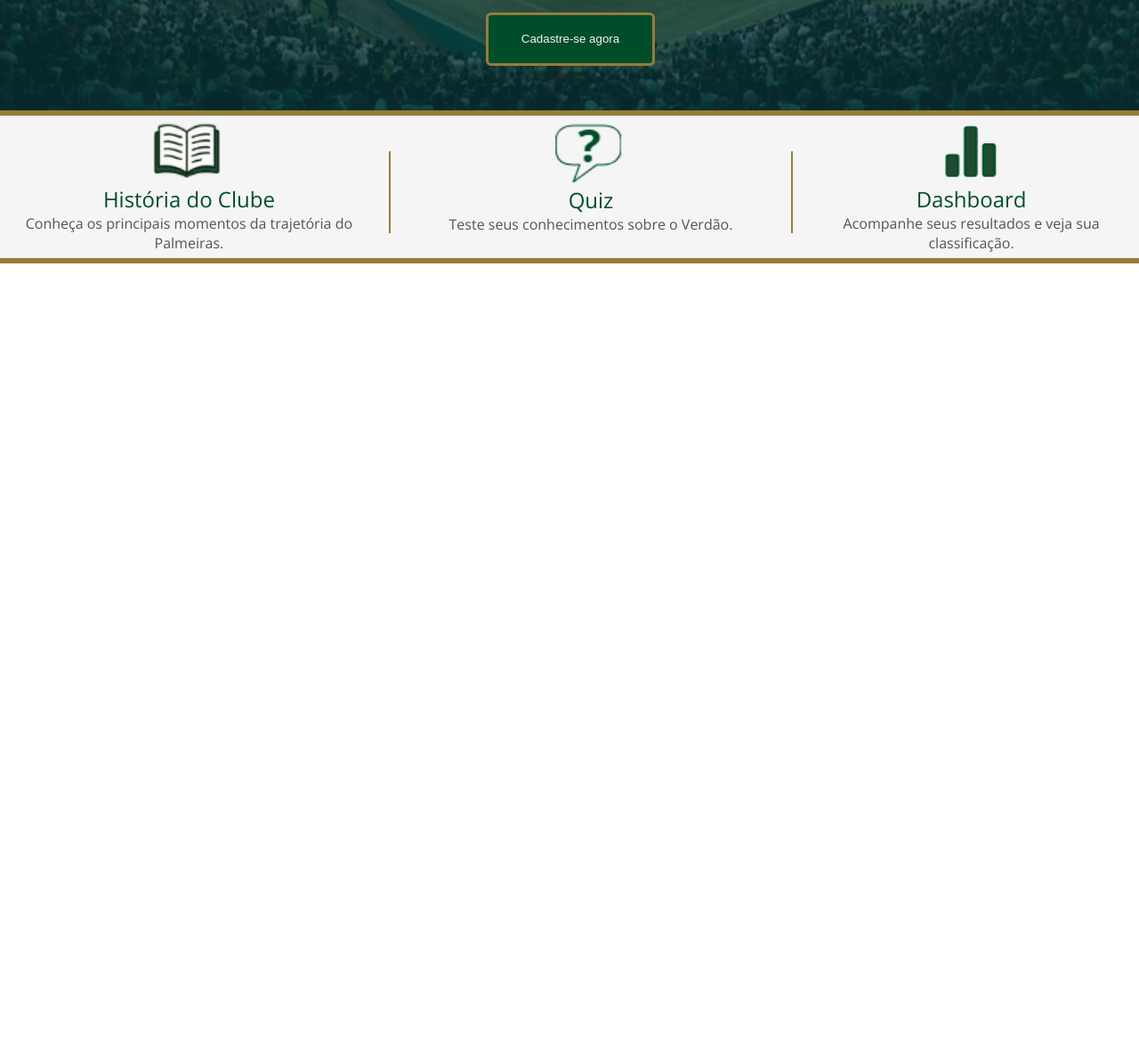
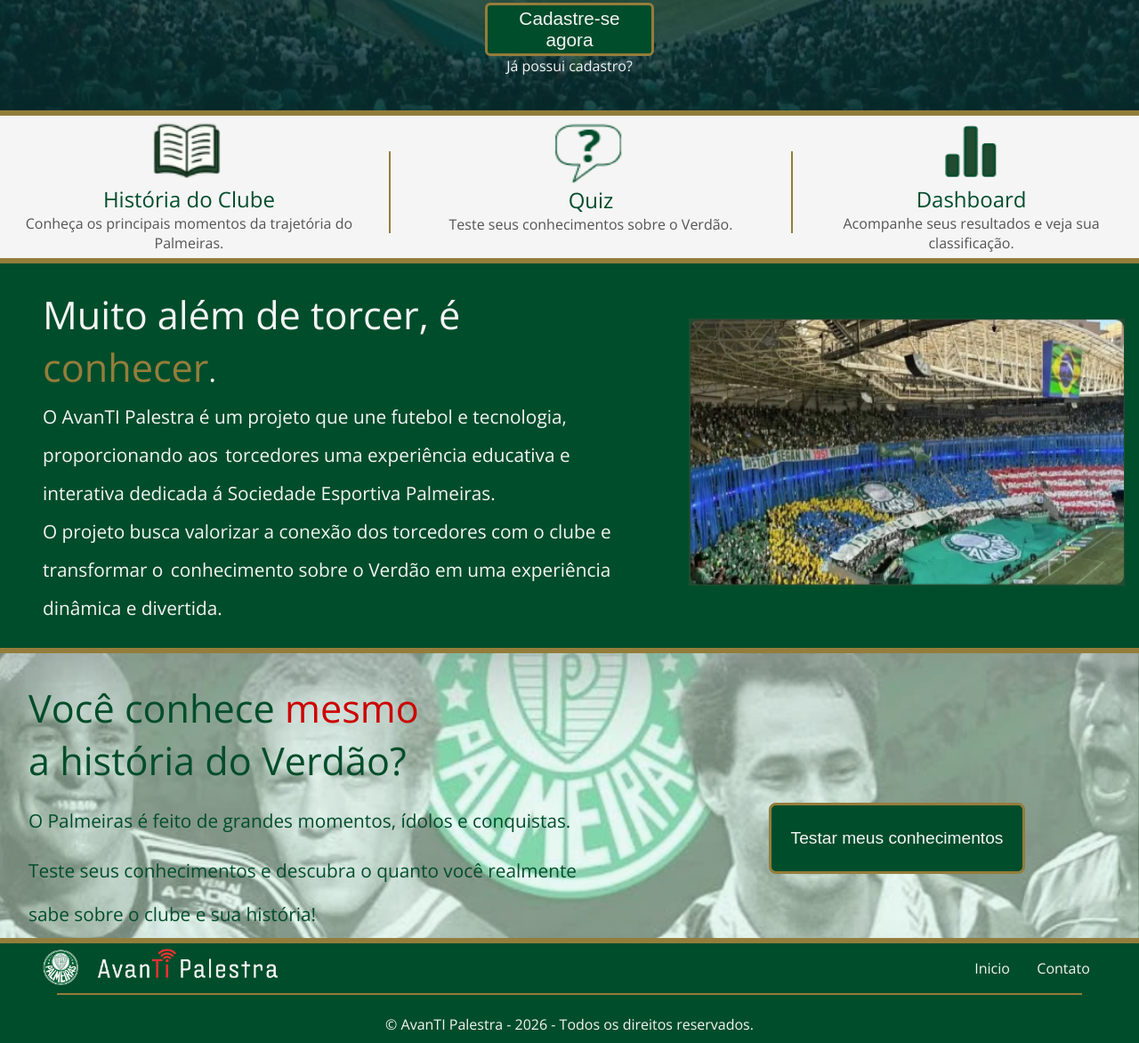
Before and after one commit to vinikenzosptech/AvanTI-Palestra, a website: page public/index.html in a window 1280 px wide. Shown: the part 434-1606 px from the top of the page at 89% size. Before the commit the page ends 800 px from the top, so only its background shows below. Drawn offline with nearby package versions, Linux system fonts and the light colour scheme.

Commit message:
Adição das seções com o chamariz da página e o footer

```diff
--- a/public/css/style.css
+++ b/public/css/style.css
@@ -4,6 +4,7 @@ body{
     margin: 0;
     padding: 0;
     font-family: 'Open Sans', sans-serif;
+    width: auto;
 }
 
 .home-header{
@@ -46,7 +47,7 @@ body{
     justify-content: center;
     align-items: center;
     height: 450px;
-    width: 100%;
+    width: auto;
     color: #f5f5f5;
     font-size: xxx-large;
     padding: 1px;
@@ -84,9 +85,10 @@ body{
     align-items: center;
     color: #f5f5f5;
     border-radius: 6px;
+    font-size: 1.3rem;
 }
 
-#secao-descricao{
+#secao-funcionalidade{
     background-color: #f5f5f5;
     height: 10rem;
     display: flex;
@@ -96,7 +98,7 @@ body{
 
 }
 
-#funcionalidade-descricao-1{
+#funcionalidade-1{
     display: flex;
     flex-direction: column;
     justify-content: center;
@@ -105,7 +107,7 @@ body{
     text-align: center;
 }
 
-#funcionalidade-descricao-2{
+#funcionalidade-2{
     display: flex;
     flex-direction: column;
     justify-content: center;
@@ -115,7 +117,7 @@ body{
     margin-bottom: 20px;
 }
 
-#funcionalidade-descricao-3{
+#funcionalidade-3{
     display: flex;
     flex-direction: column;
     justify-content: center;
@@ -125,11 +127,11 @@ body{
 }
 
 
-.titulo-descricao{
+.titulo-funcionalidade{
     font-size: x-large;
 }
 
-.frase-descricao{
+.frase-funcionalidade{
     color: #545454;
 
 }
@@ -140,3 +142,107 @@ body{
     height: 90px;
     margin-top: 40px;
 }
+
+#secao-descricao{
+    background-color: #004d2b;
+    height: 25rem;
+    display: flex;
+    flex-direction: row;
+    color: #f5f5f5;
+    font-size:2rem;
+    align-items: center;
+    padding: 1rem;
+
+}
+
+#descricao-titulo{
+    font-size: 2.7rem;
+}
+
+#img-descricao{
+    margin-left: 5rem;
+}
+
+.descricao-texto{
+    font-size: 1.3rem;
+}
+
+#projeto-descricao{
+    width: 50rem;
+    margin-left: 2rem;
+}
+
+
+#secao-chamariz{
+    background: url("../assets/imgs/idolos_banner.png") center / 100% 100% no-repeat;
+    height: 20rem;
+    width: 100%;
+    display: flex;
+    flex-direction: row;
+}
+
+#titulo-chamariz{
+    color: #004d2b;
+    font-size: 2.7rem;
+    width: 50rem;
+    padding: 2rem;
+}
+
+.texto-chamariz{
+    font-size: 1.3rem;
+}
+
+#botao-testar{
+    background-color: #004d2b;
+    border: solid 3px;
+    border-color: #947d3b;
+    height: 5rem;
+    width: 18rem;
+    display: flex;
+    justify-content: center;
+    align-items: center;
+    color: #f5f5f5;
+    border-radius: 8px;
+    margin-right: 8rem;
+    margin-left: auto;
+    align-self: center;
+    margin-top: 6rem;
+    font-size: 1.2rem;
+}
+
+.footer{
+    display: flex;
+    background-color: #004d2b;
+    height: 7rem;
+    flex-direction: column;
+}
+
+.info-footer{
+    width: auto;
+    margin-left: 3rem;
+    margin-right: 2.5rem;
+    display: flex;
+    flex-direction: row;
+    height: 3.5rem;
+}
+
+.link-footer{
+    margin-left: auto;
+    align-self: center;
+    color:#f5f5f5;
+    width: 10rem;
+    display: flex;
+    justify-content: space-around;
+}
+
+.divisor-footer{
+    border: solid 1px;
+    border-color: #947d3b;
+    margin-left: 4rem;
+    margin-right: 4rem;
+}
+
+.texto-direitos{
+    color: #f5f5f5;
+    align-self: center;
+}
--- a/public/index.html
+++ b/public/index.html
@@ -32,38 +32,91 @@
             <span class="frase-banner-branca">em um quiz feito especialmente para torcedores fanáticos como você.</span>
         <br>
         <button class="botao-cadastro">Cadastre-se agora</button>
+        <span style="font-size: medium;">Já possui cadastro?</span>
+        </div>
+
+        <div class="divisor"></div>
+
+        <div id="secao-funcionalidade">
+
+          <div id="funcionalidade-1">
+            <img src="assets/icon/icone-livro.png" alt="livro_icon" width="100px" height="70px">
+            <span class="titulo-funcionalidade">História do Clube</span>
+            <span class="frase-funcionalidade">Conheça os principais momentos da trajetória do Palmeiras.</span>
+          </div>
+
+          <div class="divisor-vertical"></div>
+
+          <div id="funcionalidade-2">
+            <img src="assets/icon/icone-quiz.png" alt="livro_icon" width="95px" height="70px">
+            <span class="titulo-funcionalidade">Quiz</span>
+            <span class="frase-funcionalidade">Teste seus conhecimentos sobre o Verdão.</span>
+          </div>
+
+          <div class="divisor-vertical"></div>
+
+          <div id="funcionalidade-3">
+            <img src="assets/icon/icone-dash.png" alt="livro_icon" width="100px" height="70px">
+            <span class="titulo-funcionalidade">Dashboard</span>
+            <span class="frase-funcionalidade">Acompanhe seus resultados e veja sua classificação.</span>
+          </div>
+
         </div>
 
         <div class="divisor"></div>
 
         <div id="secao-descricao">
 
-          <div id="funcionalidade-descricao-1">
-            <img src="assets/icon/icone-livro.png" alt="livro_icon" width="100px" height="70px">
-            <span class="titulo-descricao">História do Clube</span>
-            <span class="frase-descricao">Conheça os principais momentos da trajetória do Palmeiras.</span>
+          <div id="projeto-descricao">
+            <span id="descricao-titulo">Muito além de torcer, é</span> <span id="descricao-titulo" style="color: #947d3b">conhecer</span>.
+            <br>
+            <span class="descricao-texto">O AvanTI Palestra é um projeto que une futebol e tecnologia, proporcionando aos</span>
+            <span class="descricao-texto">torcedores uma experiência educativa e interativa dedicada á Sociedade Esportiva Palmeiras.</span>
+            <br>
+            <span class="descricao-texto">O projeto busca valorizar a conexão dos torcedores com o clube e transformar o</span>
+            <span class="descricao-texto">conhecimento sobre o Verdão em uma experiência dinâmica e divertida.</span>
           </div>
 
-          <div class="divisor-vertical"></div>
-
-          <div id="funcionalidade-descricao-2">
-            <img src="assets/icon/icone-quiz.png" alt="livro_icon" width="95px" height="70px">
-            <span class="titulo-descricao">Quiz</span>
-            <span class="frase-descricao">Teste seus conhecimentos sobre o Verdão.</span>
-          </div>
-
-          <div class="divisor-vertical"></div>
-
-          <div id="funcionalidade-descricao-3">
-            <img src="assets/icon/icone-dash.png" alt="livro_icon" width="100px" height="70px">
-            <span class="titulo-descricao">Dashboard</span>
-            <span class="frase-descricao">Acompanhe seus resultados e veja sua classificação.</span>
+          <div id="img-descricao">
+            <img src="assets/imgs/torcida.png" alt="torcida.png" width="490px" height="300px">
           </div>
 
         </div>
 
         <div class="divisor"></div>
 
+        <div id="secao-chamariz">
+          <div id="titulo-chamariz">
+            <span>Você conhece <span style="color: #cc0000;">mesmo</span>
+            <br>
+            a história do Verdão?</span>
+            <br>
+            <span class="texto-chamariz">O Palmeiras é feito de grandes momentos, ídolos e conquistas.</span>
+            <br>
+            <p class="texto-chamariz">Teste seus conhecimentos e descubra o quanto você realmente </p>
+            <p class="texto-chamariz">sabe sobre o clube e sua história!</p>
+          </div>
+
+          <button id="botao-testar">Testar meus conhecimentos</button>
+
+        </div>
+
+        <div class="divisor"></div>
+
+        <div class="footer">
+          <div class="info-footer">
+            <img src="assets/imgs/AvanTI_Footer.png" alt="avanti_logo_footer" height="50px">
+            <div class="link-footer">
+              <span>Inicio</span>
+              <span>Contato</span>
+            </div>
+          </div>
+
+          <div class="divisor-footer"></div>
+          <br>
+          <span class="texto-direitos">© AvanTI Palestra - 2026 - Todos os direitos reservados.</span>
+        </div>
+
     </div>
   </body>
 </html>
```
Also changed, not shown: public/assets/imgs/AvanTI_Footer.png (added), public/assets/imgs/idolos_banner.png (added), public/assets/imgs/torcida.png (added).
